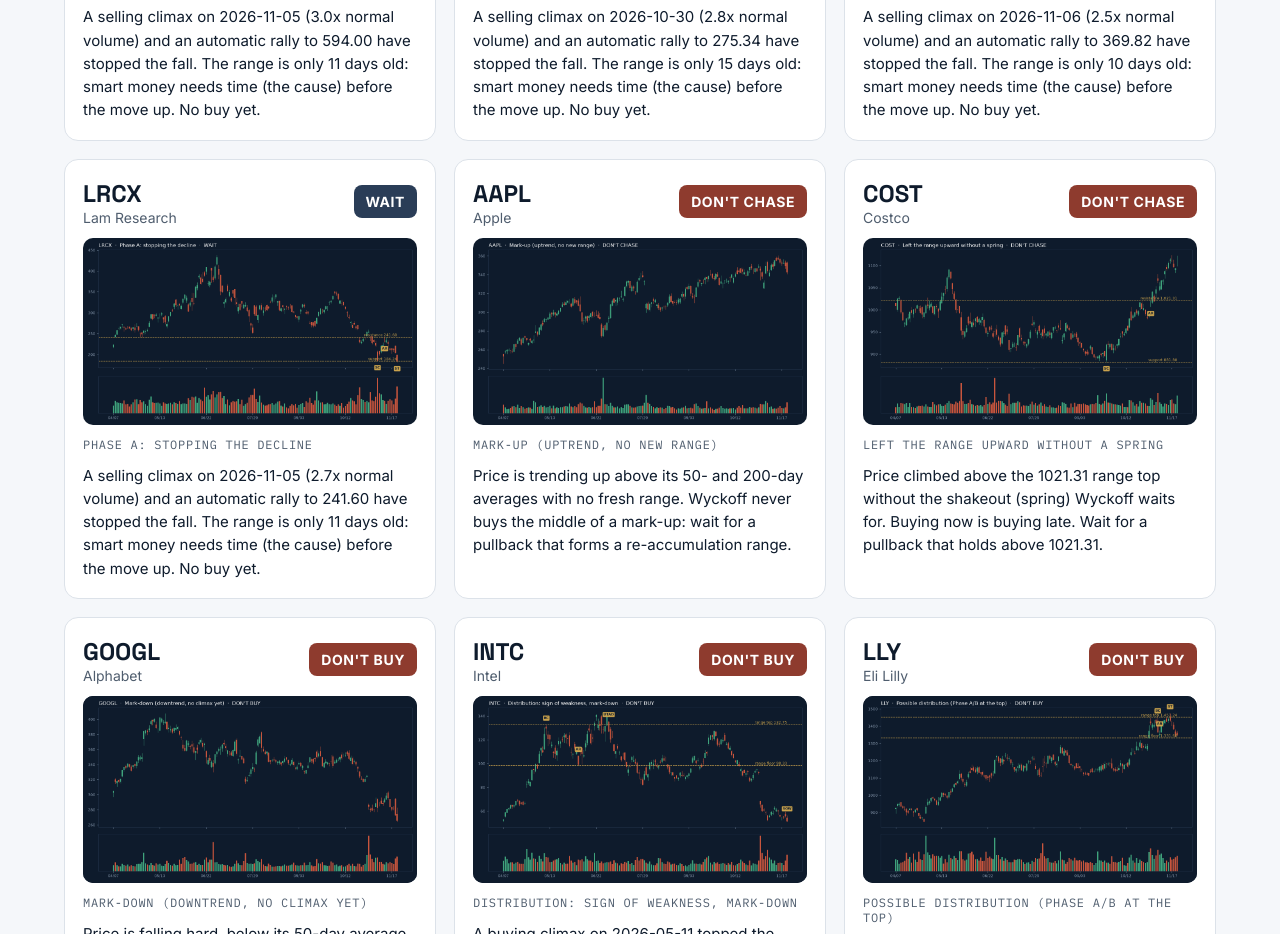
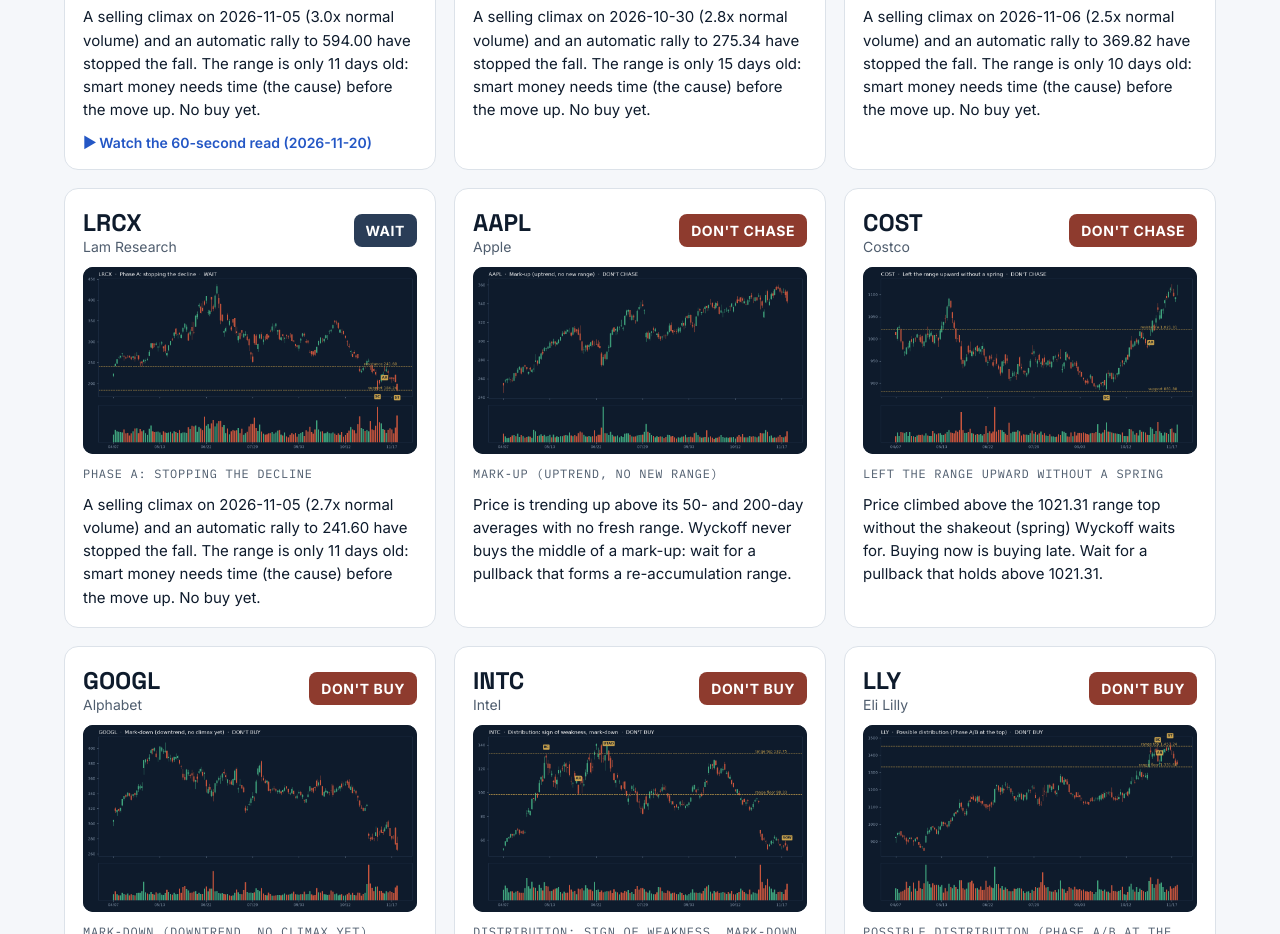
Before and after one commit to usmanbjaved/wyckademy-site, a plain HTML site: page trade-or-not/index.html in a window 1280 px wide. Shown: the part 800-1734 px from the top of the page. Drawn offline with Linux system fonts and the light colour scheme.

Commit message:
Webby: publish site

```diff
--- a/trade-or-not/index.html
+++ b/trade-or-not/index.html
@@ -57,7 +57,7 @@ a{color:#2457C5}a:hover{color:#1A3F94}
 <img src="/assets/watch/AMD.png" alt="AMD daily chart with Tom's Wyckoff milestones" loading="lazy" style="width: 100%; display: block; border-radius: 10px; background: #0E1B2C">
 <div style="font-family: 'IBM Plex Mono', monospace; font-size: 12px; letter-spacing: .06em; color: #4F5D6E">PHASE A: STOPPING THE DECLINE</div>
 <p style="margin: 0; font-size: 15px; line-height: 1.55">A selling climax on 2026-11-05 (3.0x normal volume) and an automatic rally to 594.00 have stopped the fall. The range is only 11 days old: smart money needs time (the cause) before the move up. No buy yet.</p>
-
+<a href="https://www.youtube.com/shorts/4MG5e-D93O4" rel="noopener" target="_blank" style="display: inline-flex; align-items: center; gap: 8px; font-weight: 600; font-size: 14px; text-decoration: none">▶ Watch the 60-second read (2026-11-20)</a>
 </article><article id="amzn" style="background: #FFFFFF; border: 1px solid #DCE2E9; border-radius: 14px; padding: 18px; display: flex; flex-direction: column; gap: 12px">
 <div style="display: flex; align-items: center; justify-content: space-between; gap: 10px; flex-wrap: wrap">
 <div><div style="font-family: 'Space Grotesk', sans-serif; font-size: 24px; font-weight: 700">AMZN</div><div style="color: #4F5D6E; font-size: 14px">Amazon</div></div>
```
